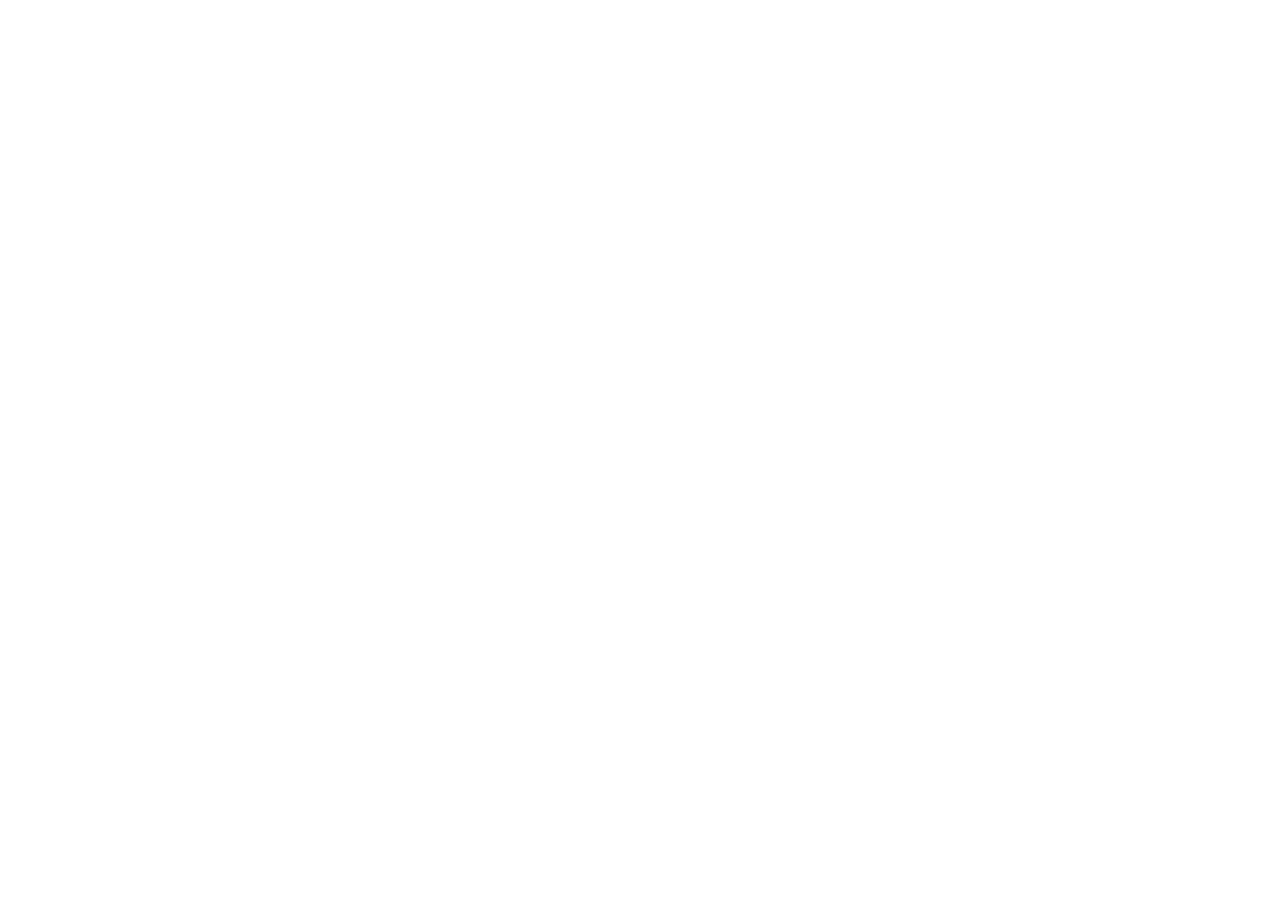
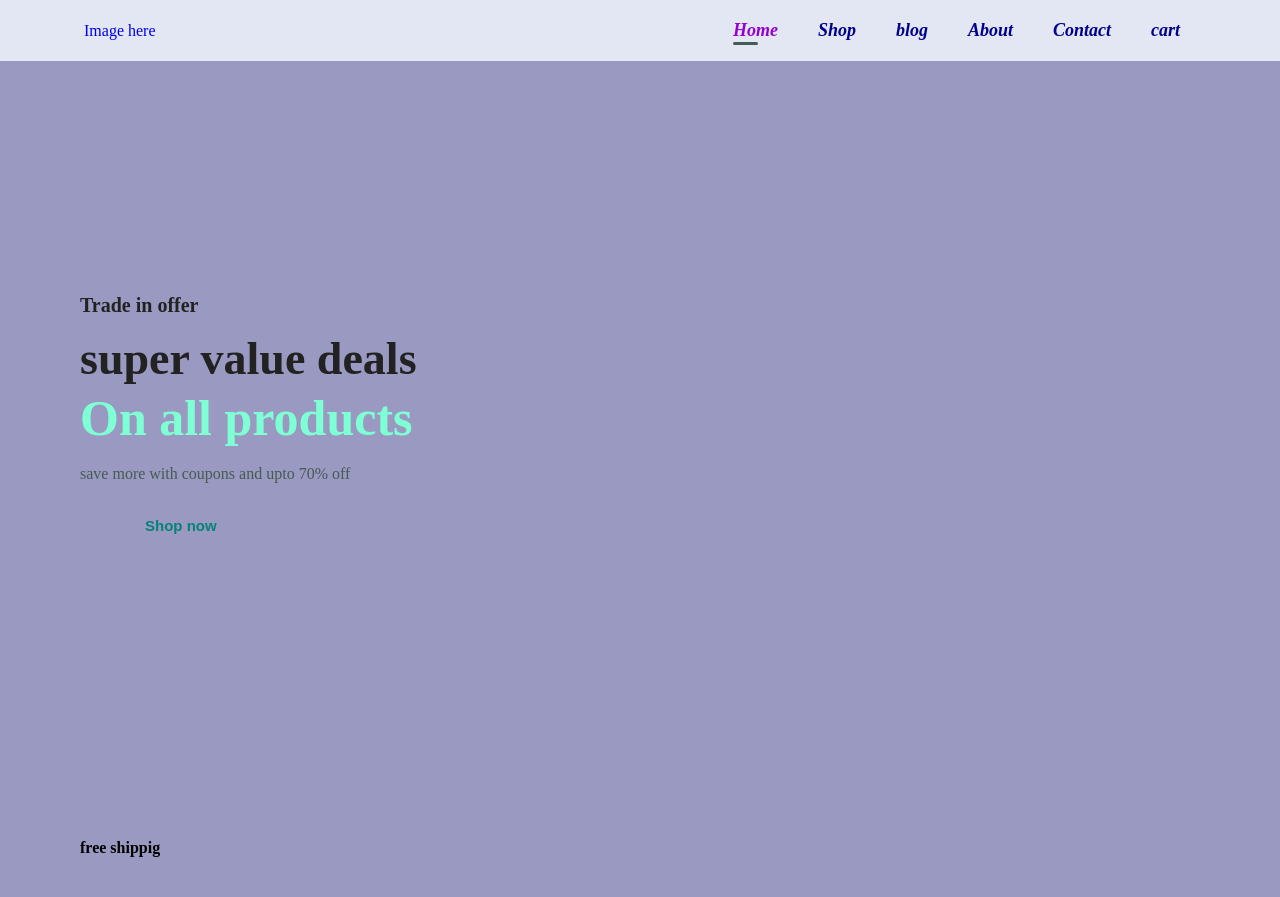
Before and after one commit to Milind183/ecom1, a plain HTML site: page index.html in a window 1280 px wide. Before the commit the page ends 800 px from the top, so only its background shows below. Drawn offline with Linux system fonts and the light colour scheme.

Commit message:
navbar and hero section  compelete

```diff
--- a/index.html
+++ b/index.html
@@ -9,7 +9,34 @@
 </head>
 <body>
 
-    <div></div>
+    <section id="header">
+        <a href="#"> <img src="" class="logo" alt=""> Image here</a>
+        <div>
+            <ul id="navbar">
+                <li><a class="active" href="index.html"> Home  </a></li>
+                <li><a href="shop.html"> Shop  </a></li>
+                <li><a href="blog.htlm"> blog</a></li>
+                <li><a href="about.html"> About  </a></li>
+                <li><a href="contact.html"> Contact   </a></li>
+                <li><a href="cart.html"> cart </a></li>
+            </ul>
+        </div>
+    </section>
+
+    <section id="hero">
+        <h4> Trade in offer</h4>
+        <h2> super value deals </h1>
+        <h1> On all products </h1>
+        <p> save more with coupons and upto 70% off </p>
+        <button> Shop now </button>
+    </section>
+
+    <section id="feature" class="section-p1">
+        <div class="fe-box">
+            <img src="" alt="">
+            <h6>free shippig</h6>
+        </div>
+    </section>
 
     <script src="./script.js"></script>
 </body>
--- a/style.css
+++ b/style.css
@@ -0,0 +1,139 @@
+* {
+    margin: 0;
+    padding: 0;
+    box-sizing: border-box;
+}
+
+
+h1{
+    font-size: 50px;
+    line-height: 64px;
+    color: #222;
+}
+h2{
+    font-size: 46px;
+    line-height: 54px;
+    color: #222;
+}
+
+h4{
+    font-size: 20px;
+    color: #222;
+}
+
+h6 {
+    font-weight: 700;
+    font-size: 16px;
+}
+
+p{
+    font-size:16px;
+    color: #465b52;
+    margin: 15px 0 20px 0;
+}
+
+.section-p1{
+    padding: 40px 80px;
+}
+
+.section-m1{
+    margin: 40px 0;
+}
+
+body{
+    width: 100%;
+    background:  #0066;
+}
+
+
+#header{
+    display: flex;
+    align-items: center;
+    justify-content: space-between;
+    padding: 20px 80px;
+    background: #E3E6F3;
+    box-shadow:  0 5px 15px rbga(0,0,0,0.06);
+    z-index: 999;
+    position: sticky;
+    top: 0;
+    left: 0;
+}
+
+
+#header a{
+    text-decoration: none;
+}
+
+#navbar{
+    display: flex;
+    align-items: center;
+    justify-content: center;
+}
+
+#navbar li{
+    list-style: none;
+    font-style: italic;
+    padding: 0 20px;
+    position: relative;
+}
+
+#navbar li a {
+    text-decoration: none;
+    font-size: 18px;
+    font-weight: 600;
+    color: darkblue;
+    transition: 0.3s ease;
+}
+
+#navbar li a:hover , #navbar li a.active  {
+    color: darkviolet;
+}
+
+#navbar li a.active::after , #navbar li a:hover::after{
+    content: "";
+    width: 30%;
+    height: 3px;
+    border-radius: 10px;
+    background: #465b52;
+    position: absolute;
+    bottom: -4px;
+    left: 20px;
+}
+/* home page */
+#hero {
+    background-image: ;
+    height: 90vh;
+    width: 100%;
+    background-size: cover;
+    background-position: top 25% right 0;
+    padding: 0 80px;
+    display: flex;
+    flex-direction: column;
+    align-items: flex-start;
+    justify-content: center;
+}
+
+#hero h4{
+    padding-bottom: 15px;
+}
+
+#hero h1{
+    color: aquamarine;
+}
+
+#hero button{
+    background-image: url();
+    background-color: transparent;
+    color: #088178;
+    border: 0;
+    padding: 14px 80px 14px 65px;
+    background-repeat: no-repeat;
+    cursor: pointer;
+    font-size: 15px;
+    font-weight:700 ;
+
+}
+
+#feature{
+
+}
```
